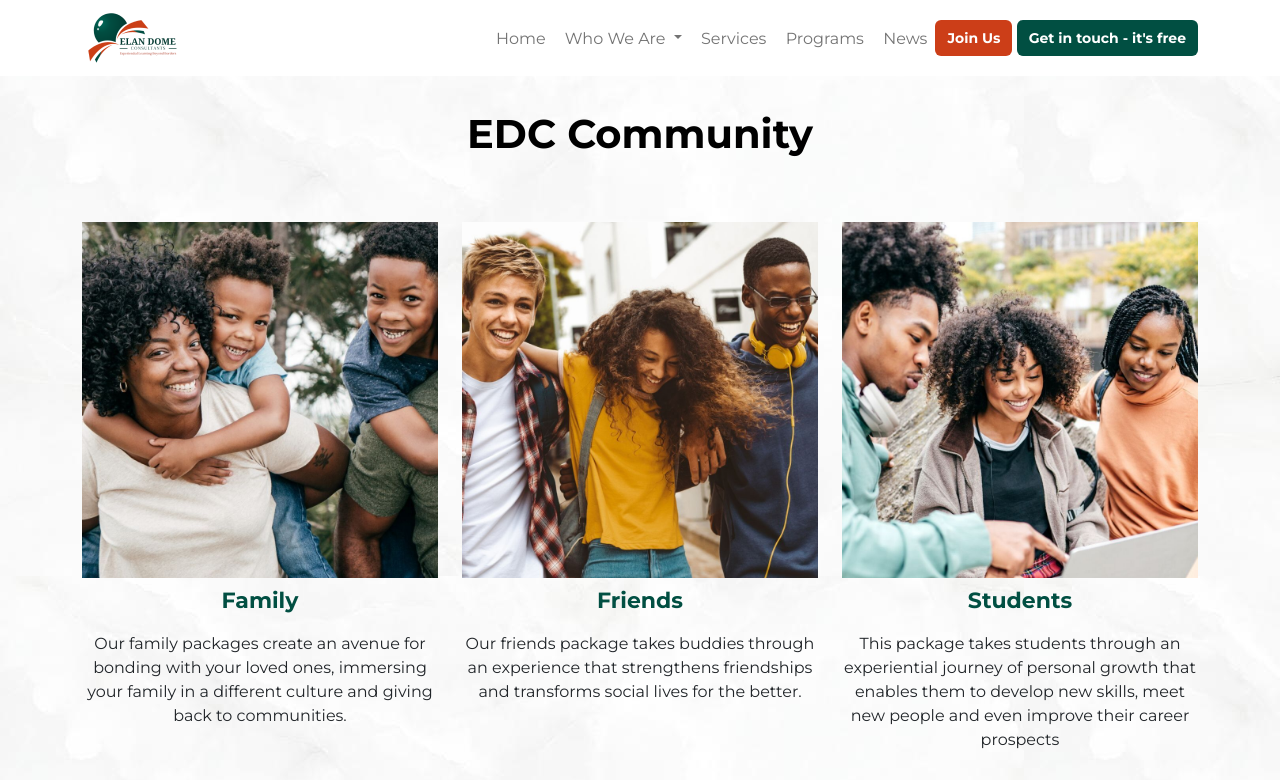
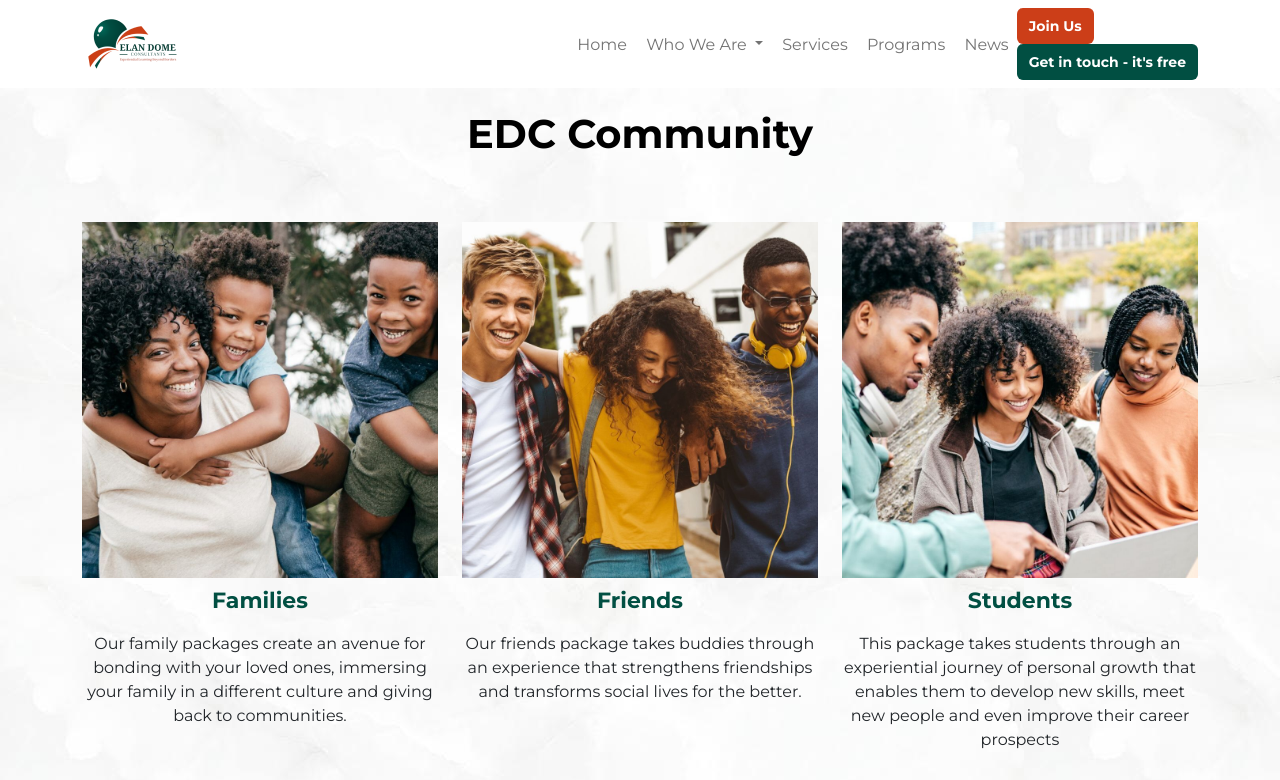
Before and after one commit to fredricksimi/elandome, a Django app: page /edc-community in a window 1280 px wide. Shown: the top 780 px of the page. Run offline with Django 3.2, Linux system fonts and the light colour scheme.

Commit message:
new buttons

```diff
--- a/mainapp/templates/mainapp/edc-community.html
+++ b/mainapp/templates/mainapp/edc-community.html
@@ -13,7 +13,7 @@
                     <img src="{% static 'images/familybigsquare.jpeg' %}" class="img-fluid">
                 </div>
             </div>
-            <p class="text-center pt-2" style="font-size:22px;color:#014f42;line-height:30px;font-weight:bold;">{% trans "Family" %}</p>
+            <p class="text-center pt-2" style="font-size:22px;color:#014f42;line-height:30px;font-weight:bold;">{% trans "Families" %}</p>
             <!-- <center><hr width="40%" style="border:2px solid #CC3E18; height:2px; border-color:#CC3E18 !important;"></center> -->
             <p class="text-center">
                 {% blocktrans %}Our family packages create an avenue for bonding with your loved ones, immersing
--- a/mainapp/templates/mainapp/navbar.html
+++ b/mainapp/templates/mainapp/navbar.html
@@ -40,16 +40,16 @@
                 </li>
             </ul>
             <div class="d-grid gap-2 d-md-block">
-                <button class="btn btn-primary" style="background-color: #cc3e18;border:none;" type="button">
-                    <a href="{% url 'mainapp:application-form' %}"></a>
+                <a class="d-grid d-md-block" href="{% url 'mainapp:application-form' %}" style="text-decoration: none;color:#fff;">
+                    <button class="btn btn-primary" style="background-color: #cc3e18;border:none;" type="button">
                         <span style="font-size:14px;line-height: 20px;font-weight:bold">{% trans "Join Us" %}</span>
-                    </a>
-                </button>
-                <button class="btn btn-primary" style="background-color: #014f42;border:none;" type="button">
-                    <a href="{% url 'mainapp:contact' %}"></a>
+                    </button>
+                </a>
+                <a class="d-grid d-md-block" href="{% url 'mainapp:contact' %}" style="text-decoration: none;color:#fff;">
+                    <button class="btn btn-primary" style="background-color: #014f42;border:none;" type="button">
                         <span style="font-size:14px;line-height: 20px;font-weight: bold;">{% trans "Get in touch - it's free" %}</span>
-                    </a>
-                </button>
+                    </button>
+                </a>
             </div>
             <!-- <li class="nav-item">
                 {% get_current_language as LANGUAGE_CODE %}
```
